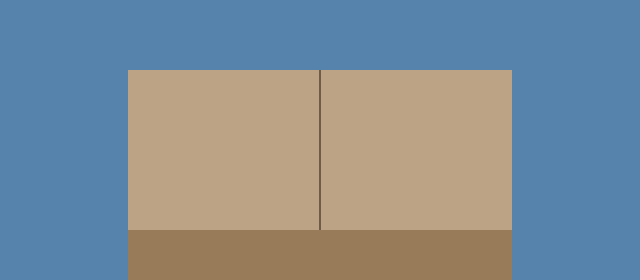
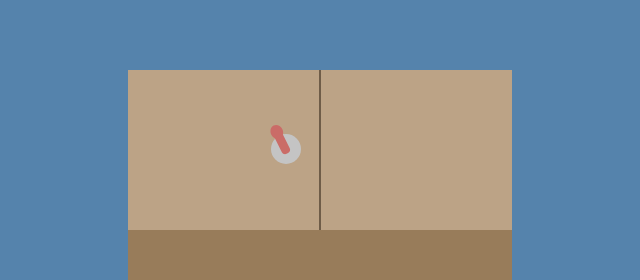
Before and after one commit to shehbazjafri/useless-box, a Gatsby site: page / in a window 1280 px wide. Shown: the part 178-458 px from the top of the page, 320-960 px from the left. Built offline with nearby package versions, Linux system fonts and the light colour scheme; Gatsby itself is replaced by a stand-in of ours.

Commit message:
add switch

```diff
--- a/src/pages/index.js
+++ b/src/pages/index.js
@@ -2,6 +2,7 @@ import React from "react"
 import SEO from "../components/seo"
 import styled from "styled-components"
 import "../components/app.css"
+import SwitchImg from "../images/switchBlack.svg"
 
 const AppContainer = styled.div`
   background: #5583ac;
@@ -15,10 +16,26 @@ const Box = styled.div`
   /* margin: auto; */
 `
 
+const SwitchContainer = styled.div`
+  position: absolute;
+  justify-content: center;
+  align-content: center;
+  background: #c4c4c4;
+  top: 40%;
+  right: 55%;
+  border-radius: 90%;
+  width: 30px;
+  height: 30px;
+`
+
 const BoxTop = styled.div`
   width: 30vw;
   height: 20vh;
   background: #bca386;
+  position: relative;
+  display: flex;
+  justify-content: center;
+  align-content: center;
 `
 const BoxBottom = styled.div`
   width: 30vw;
@@ -27,7 +44,20 @@ const BoxBottom = styled.div`
 `
 
 const Divider = styled.div`
-  background: linear-gradient(#6e5c48, #6e5c48) no-repeat center/2px 100%;
+  /* background: linear-gradient(#6e5c48, #6e5c48) no-repeat center/2px 100%; */
+  border-right: 2px solid #6e5c48;
+`
+
+const Switch = styled.img`
+  position: absolute;
+  top: -30%;
+  /* left: 10%; */
+  right: 15%;
+  /* transform: rotate(0deg); */
+  /* filter: invert(53%) sepia(15%) saturate(4283%) hue-rotate(322deg)
+    brightness(106%) contrast(95%); */
+  filter: invert(50%) sepia(10%) saturate(2199%) hue-rotate(314deg)
+    brightness(98%) contrast(92%);
 `
 
 const IndexPage = () => (
@@ -35,6 +65,9 @@ const IndexPage = () => (
     <SEO title="App" />
     <Box>
       <BoxTop>
+        <SwitchContainer>
+          <Switch src={SwitchImg} width="30px" alt="Red Switch" />
+        </SwitchContainer>
         <Divider />
       </BoxTop>
       <BoxBottom />
```
Also changed, not shown: src/images/switchBlack.svg (added).
